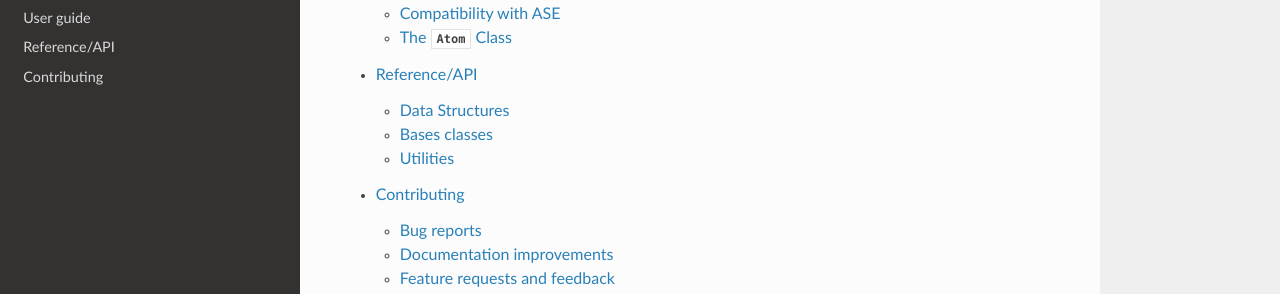
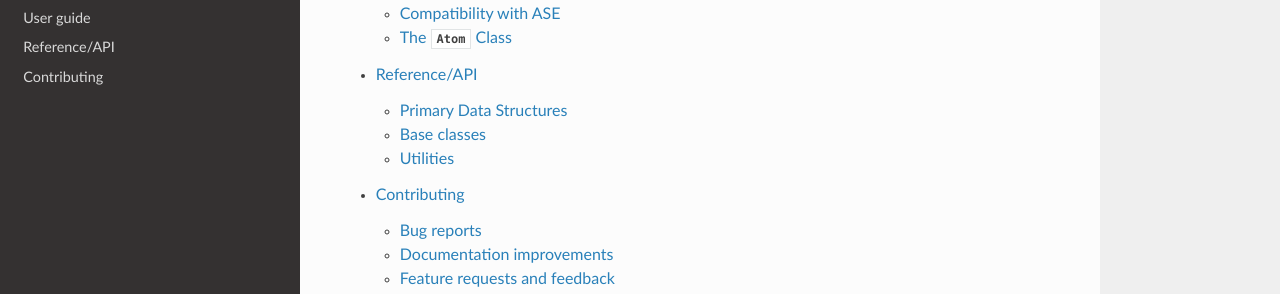
Before and after one commit to LaurentRDC/crystals, a Sphinx documentation site: the page built from docs/index.rst, in a window 1280 px wide and 900 px high, scrolled down 476 px. Shown: the part 157-451 px from the top of the window. Built offline with Sphinx 7.4.7 and the Read the Docs theme 2.0.0, drawn with Linux system fonts in a browser that asks for light colours; part of the change alters nothing that is shown.

```diff
--- /dev/null
+++ b/docs/api/base-classes.rst
@@ -0,0 +1,21 @@
+.. _base_classes:
+
+************
+Base classes
+************
+
+.. currentmodule:: crystals
+
+While you may never have to deal with these classes directly, here's the documentation anyway:
+
+-------
+Lattice
+-------
+
+.. autoclass:: Lattice
+
+---------------
+AtomicStructure
+---------------
+
+.. autoclass:: AtomicStructure
--- /dev/null
+++ b/docs/api/data-structures.rst
@@ -0,0 +1,30 @@
+.. _data_structures:
+
+***********************
+Primary Data Structures
+***********************
+
+.. currentmodule:: crystals
+
+Here are the primary data structures available in :mod:`crystals`. You will work directly with these structures,
+maybe even either creating them directly.
+
+-------
+Crystal
+-------
+
+.. autoclass:: Crystal
+    :exclude-members: from_parameters
+
+---------
+Supercell
+---------
+
+.. autoclass:: Supercell
+    :exclude-members: from_parameters
+
+----
+Atom
+----
+
+.. autoclass:: Atom
--- /dev/null
+++ b/docs/api/reference.rst
@@ -0,0 +1,17 @@
+.. _api:
+
+*************
+Reference/API
+*************
+
+.. currentmodule:: crystals
+
+You will find the detailed documentation below. Every exposed data structure and function is listed herein.
+You can also take a look at the short :ref:`user guide <user_guide>` for some usage examples.
+
+.. toctree::
+    :maxdepth: 2
+
+    data-structures
+    base-classes
+    utilities
--- /dev/null
+++ b/docs/api/utilities.rst
@@ -0,0 +1,17 @@
+.. _utilities:
+
+*********
+Utilities
+*********
+
+.. currentmodule:: crystals
+
+Here are a few utility functions:
+
+.. autofunction:: symmetry_expansion
+
+.. autofunction:: lattice_system
+
+.. autofunction:: distance_fractional
+
+.. autofunction:: distance_cartesian
--- a/docs/classes/crystals.Atom.rst
+++ /dev/null
@@ -1,36 +0,0 @@
-crystals.Atom
-=============
-
-.. currentmodule:: crystals
-
-.. autoclass:: Atom
-
-
-   .. automethod:: __init__
-
-
-   .. rubric:: Methods
-
-   .. autosummary::
-
-      ~Atom.__init__
-      ~Atom.from_ase
-      ~Atom.transform
-
-
-
-
-
-   .. rubric:: Attributes
-
-   .. autosummary::
-
-      ~Atom.atomic_number
-      ~Atom.coords_cartesian
-      ~Atom.coords_fractional
-      ~Atom.displacement
-      ~Atom.element
-      ~Atom.lattice
-      ~Atom.magmom
-      ~Atom.mass
-      ~Atom.occupancy
--- a/docs/classes/crystals.AtomicStructure.rst
+++ /dev/null
@@ -1,27 +0,0 @@
-crystals.AtomicStructure
-========================
-
-.. currentmodule:: crystals
-
-.. autoclass:: AtomicStructure
-
-
-   .. automethod:: __init__
-
-
-   .. rubric:: Methods
-
-   .. autosummary::
-
-      ~AtomicStructure.__init__
-      ~AtomicStructure.itersorted
-
-
-
-
-
-   .. rubric:: Attributes
-
-   .. autosummary::
-
-      ~AtomicStructure.chemical_composition
--- a/docs/classes/crystals.Crystal.rst
+++ /dev/null
@@ -1,55 +0,0 @@
-crystals.Crystal
-================
-
-.. currentmodule:: crystals
-
-.. autoclass:: Crystal
-
-
-   .. automethod:: __init__
-
-
-   .. rubric:: Methods
-
-   .. autosummary::
-
-      ~Crystal.__init__
-      ~Crystal.frac_mesh
-      ~Crystal.from_ase
-      ~Crystal.from_cif
-      ~Crystal.from_cod
-      ~Crystal.from_database
-      ~Crystal.from_parameters
-      ~Crystal.from_pdb
-      ~Crystal.itersorted
-      ~Crystal.mesh
-      ~Crystal.miller_indices
-      ~Crystal.primitive
-      ~Crystal.scattering_vector
-      ~Crystal.symmetry
-      ~Crystal.transform
-      ~Crystal.write_xyz
-
-
-
-
-
-   .. rubric:: Attributes
-
-   .. autosummary::
-
-      ~Crystal.builtins
-      ~Crystal.chemical_composition
-      ~Crystal.hall_number
-      ~Crystal.hall_symbol
-      ~Crystal.international_full
-      ~Crystal.international_number
-      ~Crystal.international_symbol
-      ~Crystal.lattice_parameters
-      ~Crystal.lattice_system
-      ~Crystal.lattice_vectors
-      ~Crystal.periodicity
-      ~Crystal.pointgroup
-      ~Crystal.reciprocal
-      ~Crystal.reciprocal_vectors
-      ~Crystal.volume
--- a/docs/classes/crystals.Lattice.rst
+++ /dev/null
@@ -1,38 +0,0 @@
-crystals.Lattice
-================
-
-.. currentmodule:: crystals
-
-.. autoclass:: Lattice
-
-
-   .. automethod:: __init__
-
-
-   .. rubric:: Methods
-
-   .. autosummary::
-
-      ~Lattice.__init__
-      ~Lattice.frac_mesh
-      ~Lattice.from_parameters
-      ~Lattice.mesh
-      ~Lattice.miller_indices
-      ~Lattice.scattering_vector
-      ~Lattice.transform
-
-
-
-
-
-   .. rubric:: Attributes
-
-   .. autosummary::
-
-      ~Lattice.lattice_parameters
-      ~Lattice.lattice_system
-      ~Lattice.lattice_vectors
-      ~Lattice.periodicity
-      ~Lattice.reciprocal
-      ~Lattice.reciprocal_vectors
-      ~Lattice.volume
--- a/docs/classes/crystals.LatticeSystem.rst
+++ /dev/null
@@ -1,26 +0,0 @@
-crystals.LatticeSystem
-======================
-
-.. currentmodule:: crystals
-
-.. autoclass:: LatticeSystem
-
-
-   .. automethod:: __init__
-
-
-
-
-
-
-   .. rubric:: Attributes
-
-   .. autosummary::
-
-      ~LatticeSystem.cubic
-      ~LatticeSystem.hexagonal
-      ~LatticeSystem.monoclinic
-      ~LatticeSystem.orthorhombic
-      ~LatticeSystem.rhombohedral
-      ~LatticeSystem.tetragonal
-      ~LatticeSystem.triclinic
--- a/docs/classes/crystals.Supercell.rst
+++ /dev/null
@@ -1,57 +0,0 @@
-crystals.Supercell
-==================
-
-.. currentmodule:: crystals
-
-.. autoclass:: Supercell
-
-
-   .. automethod:: __init__
-
-
-   .. rubric:: Methods
-
-   .. autosummary::
-
-      ~Supercell.__init__
-      ~Supercell.frac_mesh
-      ~Supercell.from_ase
-      ~Supercell.from_cif
-      ~Supercell.from_cod
-      ~Supercell.from_database
-      ~Supercell.from_parameters
-      ~Supercell.from_pdb
-      ~Supercell.itersorted
-      ~Supercell.mesh
-      ~Supercell.miller_indices
-      ~Supercell.primitive
-      ~Supercell.scattering_vector
-      ~Supercell.supercell
-      ~Supercell.symmetry
-      ~Supercell.transform
-
-
-
-
-
-   .. rubric:: Attributes
-
-   .. autosummary::
-
-      ~Supercell.builtins
-      ~Supercell.chemical_composition
-      ~Supercell.chemical_formula
-      ~Supercell.crystal
-      ~Supercell.hall_number
-      ~Supercell.hall_symbol
-      ~Supercell.international_full
-      ~Supercell.international_number
-      ~Supercell.international_symbol
-      ~Supercell.lattice_parameters
-      ~Supercell.lattice_system
-      ~Supercell.lattice_vectors
-      ~Supercell.periodicity
-      ~Supercell.pointgroup
-      ~Supercell.reciprocal
-      ~Supercell.reciprocal_vectors
-      ~Supercell.volume
--- a/docs/functions/crystals.Crystal.from_ase.rst
+++ /dev/null
@@ -1,6 +0,0 @@
-crystals.Crystal.from\_ase
-==========================
-
-.. currentmodule:: crystals
-
-.. automethod:: Crystal.from_ase
--- a/docs/functions/crystals.ase_atoms.rst
+++ /dev/null
@@ -1,6 +0,0 @@
-crystals.ase\_atoms
-===================
-
-.. currentmodule:: crystals
-
-.. autofunction:: ase_atoms
--- a/docs/functions/crystals.distance_cartesian.rst
+++ /dev/null
@@ -1,6 +0,0 @@
-crystals.distance\_cartesian
-============================
-
-.. currentmodule:: crystals
-
-.. autofunction:: distance_cartesian
--- a/docs/functions/crystals.distance_fractional.rst
+++ /dev/null
@@ -1,6 +0,0 @@
-crystals.distance\_fractional
-=============================
-
-.. currentmodule:: crystals
-
-.. autofunction:: distance_fractional
--- a/docs/functions/crystals.lattice_system.rst
+++ /dev/null
@@ -1,6 +0,0 @@
-crystals.lattice\_system
-========================
-
-.. currentmodule:: crystals
-
-.. autofunction:: lattice_system
--- a/docs/functions/crystals.symmetry_expansion.rst
+++ /dev/null
@@ -1,6 +0,0 @@
-crystals.symmetry\_expansion
-============================
-
-.. currentmodule:: crystals
-
-.. autofunction:: symmetry_expansion
--- a/docs/functions/crystals.write_xyz.rst
+++ /dev/null
@@ -1,6 +0,0 @@
-crystals.write\_xyz
-===================
-
-.. currentmodule:: crystals
-
-.. autofunction:: write_xyz
--- a/docs/guide.rst
+++ b/docs/guide.rst
@@ -1,5 +1,3 @@
-.. include:: ../references.txt
-
 .. _user_guide:
 
 **********
@@ -15,7 +13,7 @@ The :class:`Crystal` class
 Handling crystal models is the main feature of the :mod:`crystals` library. This is done through the :class:`Crystal` class, a representation of a crystal including
 unit cell atoms, lattice parameters, and other goodies.
 
-Since working with :class:`Crystal`s is so important, there are many ways to construct them.
+Since working with :class:`Crystal` instances is so important, there are many ways to construct them.
 
 Constructing a :class:`Crystal` object
 --------------------------------------
@@ -332,7 +330,7 @@ Let's imagine we want to create a 2x2x2 supercell of graphite::
 Supercells are generated by copying unit cells along crystallographic axes. For example, a 2x3x5 supercell will be extended by 2x along
 the ``a1`` lattice vector, extended by 3x along the ``a2`` lattice vector, and extended by 5x along the ``a3`` lattice vector.
 
-:class:`Supercell`s can also be generated using the same constructors as the :class:`Crystal` class. These constructors include:
+A :class:`Supercell` can also be generated using the same constructors as the :class:`Crystal` class. These constructors include:
 
 * ``Supercell.from_cif``: create an instance from a CIF file;
 
--- a/docs/index.rst
+++ b/docs/index.rst
@@ -35,7 +35,7 @@ Table of content
 
     installation
     guide
-    reference
+    api/reference
     contributing
 
 Usage example
--- a/docs/reference.rst
+++ /dev/null
@@ -1,68 +0,0 @@
-.. include:: references.txt
-
-.. _api:
-
-*************
-Reference/API
-*************
-
-.. currentmodule:: crystals
-
-You will find the detailed documentation below. Every exposed data structure and function is listed herein.
-You can also take a look at the short :ref:`user guide <user_guide>` for some usage examples.
-
-Data Structures
----------------
-
-Structure manipulation is done through the following classes:
-
-.. autosummary::
-    :toctree: classes/
-    :nosignatures:
-
-    Crystal
-    Supercell
-    Atom
-
-Bases classes
--------------
-
-The :class:`Lattice` class allows for manipulating lattice information separately from
-atomic information.
-
-.. autosummary::
-    :toctree: classes/
-    :nosignatures:
-
-    Lattice
-    LatticeSystem
-    AtomicStructure
-
-Utilities
----------
-
-To help with fleshing out unit cell atoms from symmetry operators:
-
-.. autosummary::
-    :toctree: functions/
-    :nosignatures:
-
-    symmetry_expansion
-    lattice_system
-
-.. autosummary::
-    :toctree: functions/
-    :nosignatures:
-
-    distance_fractional
-    distance_cartesian
-
-Conversion between ``Crystal`` and other packages
-
-.. autosummary::
-    :toctree: functions/
-    :nosignatures:
-
-    ase_atoms
-    Crystal.from_ase
-    write_xyz
```
